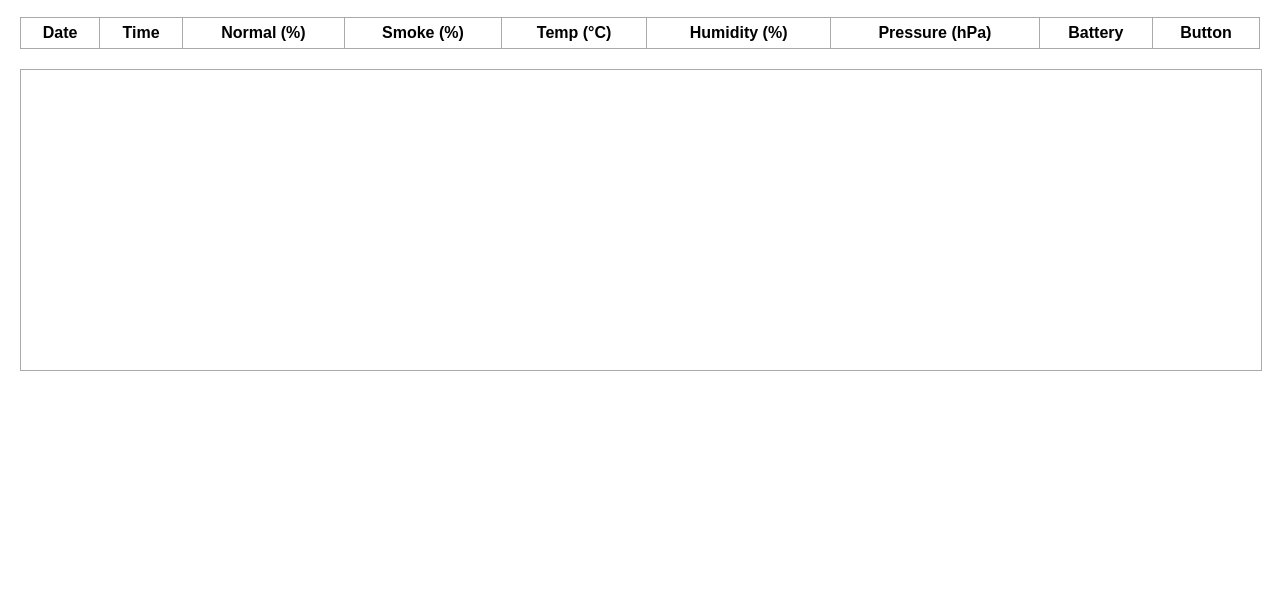
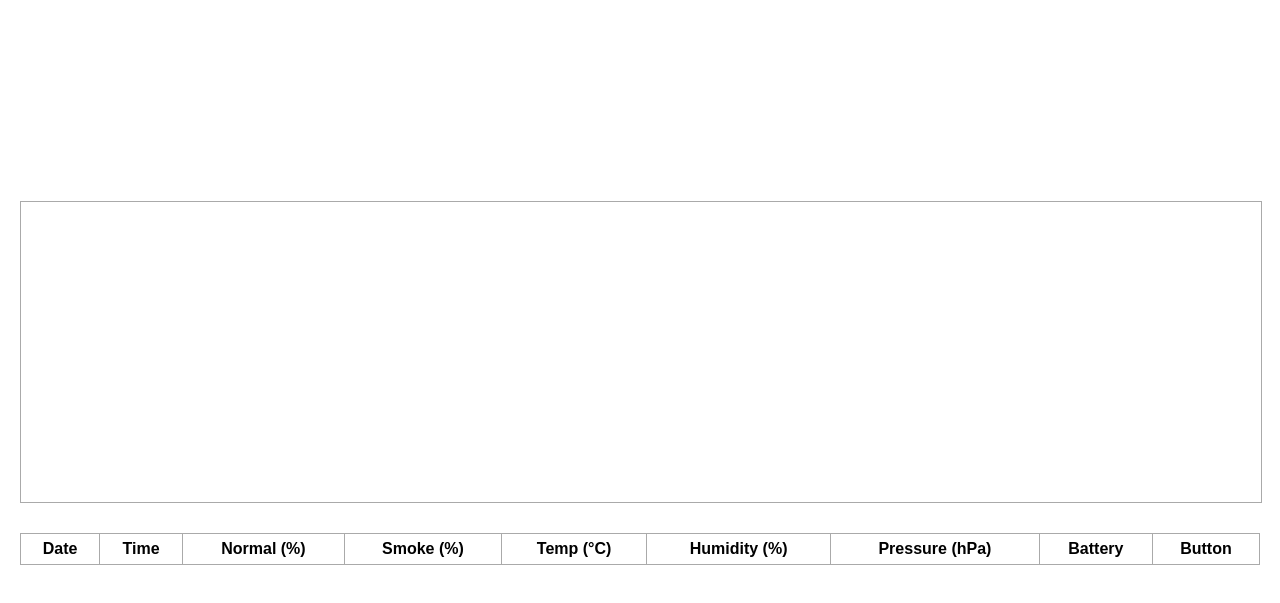
Before and after one commit to Kinis2025/sebelo, a website: page public/sensor.html in a window 1280 px wide. Shown: the part 61-664 px from the top of the page. Drawn offline with nearby package versions, Linux system fonts and the light colour scheme; files whose address does not match are found by name.

Commit message:
Update sensor.html

```diff
--- a/public/sensor.html
+++ b/public/sensor.html
@@ -18,10 +18,30 @@
       margin-bottom: 20px;
     }
 
+    .chart-row {
+      display: flex;
+      flex-wrap: wrap;
+      justify-content: space-between;
+      gap: 20px;
+      margin-bottom: 30px;
+    }
+
+    .chart-container {
+      flex: 1 1 22%;
+      min-width: 240px;
+    }
+
+    #sensorMap {
+      width: 100%;
+      height: 300px;
+      margin-bottom: 30px;
+      border: 1px solid #aaa;
+    }
+
     table {
       border-collapse: collapse;
       width: 100%;
-      margin-bottom: 20px;
+      margin-top: 10px;
     }
     th, td {
       padding: 6px;
@@ -34,30 +54,6 @@
     .orange { background-color: #ffdd99; }
     .red { background-color: #ffcccc; }
 
-    #sensorMap {
-      width: 100%;
-      height: 300px;
-      margin-bottom: 30px;
-      border: 1px solid #aaa;
-    }
-
-    .chart-row {
-      display: flex;
-      flex-wrap: wrap;
-      justify-content: space-between;
-      gap: 20px;
-    }
-
-    .chart-container {
-      flex: 1 1 22%;
-      min-width: 240px;
-    }
-
-    canvas {
-      width: 100% !important;
-      height: auto !important;
-    }
-
     @media (max-width: 768px) {
       .chart-container {
         flex: 1 1 100%;
@@ -68,6 +64,18 @@
 <body>
   <h1 id="header">Sensor Data</h1>
 
+  <!-- ✅ Charts -->
+  <div class="chart-row">
+    <div class="chart-container"><canvas id="smokeChart"></canvas></div>
+    <div class="chart-container"><canvas id="temperatureChart"></canvas></div>
+    <div class="chart-container"><canvas id="humidityChart"></canvas></div>
+    <div class="chart-container"><canvas id="batteryChart"></canvas></div>
+  </div>
+
+  <!-- ✅ Map -->
+  <div id="sensorMap"></div>
+
+  <!-- ✅ Data table -->
   <table>
     <thead>
       <tr>
@@ -84,15 +92,6 @@
     </thead>
     <tbody id="dataTable"></tbody>
   </table>
-
-  <div id="sensorMap"></div>
-
-  <div class="chart-row">
-    <div class="chart-container"><canvas id="smokeChart"></canvas></div>
-    <div class="chart-container"><canvas id="temperatureChart"></canvas></div>
-    <div class="chart-container"><canvas id="humidityChart"></canvas></div>
-    <div class="chart-container"><canvas id="batteryChart"></canvas></div>
-  </div>
 
   <script>
     const sensorId = new URLSearchParams(window.location.search).get('id') || window.location.pathname.split('/').pop();
```
